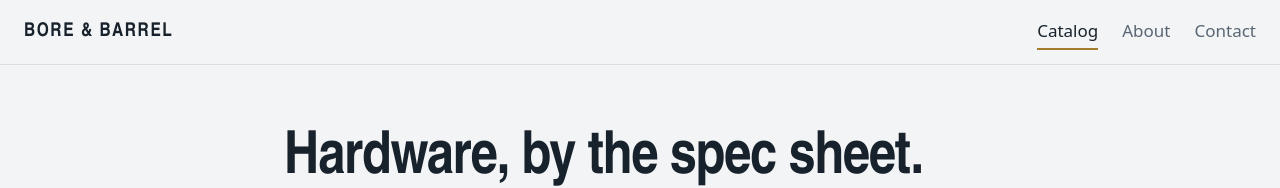
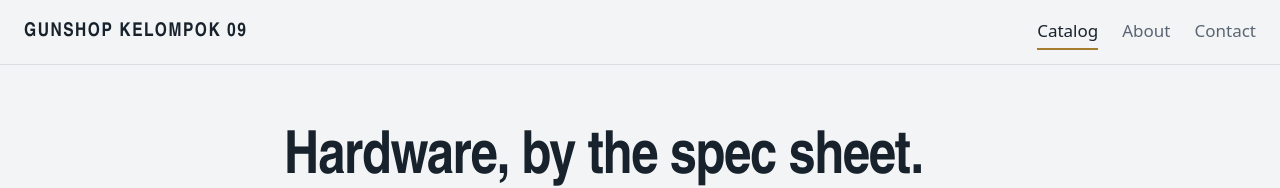
Before and after one commit to BillalAF/webgunshop_kel09_mod4, a React (Vite) app: page / in a window 1280 px wide. Shown: the top 188 px of the page. Built offline with nearby package versions, Linux system fonts and the light colour scheme.

Commit message:
commit kedua

```diff
--- a/index.html
+++ b/index.html
@@ -4,10 +4,10 @@
     <meta charset="UTF-8" />
     <link rel="icon" type="image/svg+xml" href="/icon.svg" />
     <meta name="viewport" content="width=device-width, initial-scale=1.0" />
-    <meta name="description" content="A small armory — pistols, rifles, and shotguns." />
+    <meta name="description" content="Tempat pembelian senjata pasukan Rongawi" />
     <meta name="theme-color" content="#f2f4f5" />
     <link rel="apple-touch-icon" href="/icon-192.png" />
-    <title>Bore &amp; Barrel</title>
+    <title>Gunshop 09</title>
   </head>
   <body>
     <div id="root"></div>
--- a/src/components/Header.jsx
+++ b/src/components/Header.jsx
@@ -3,7 +3,7 @@ const NAV = ['Catalog', 'About', 'Contact']
 function Header({ tab, onTab }) {
   return (
     <header className="header">
-      <span className="brand display">Bore &amp; Barrel</span>
+      <span className="brand display">Gunshop Kelompok 09</span>
       <nav className="nav">
         {NAV.map((item) => (
           <button
```
